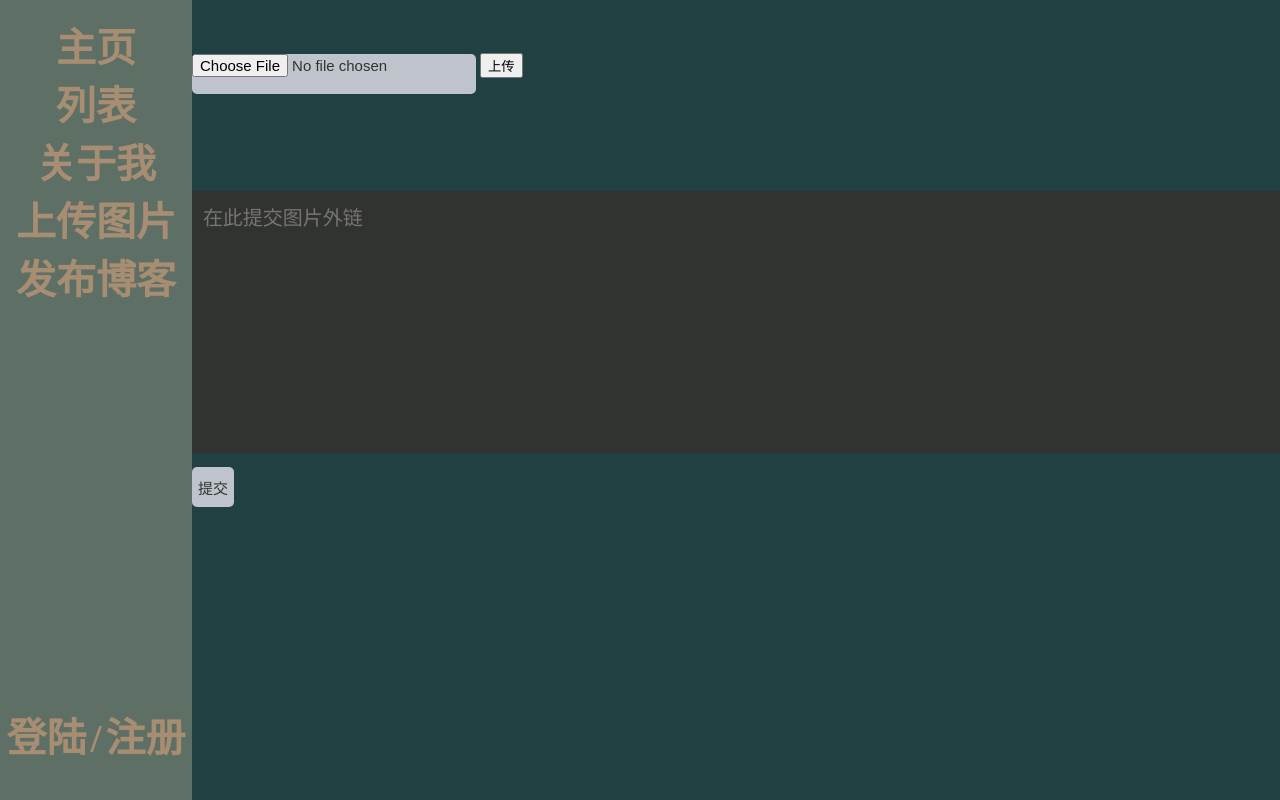
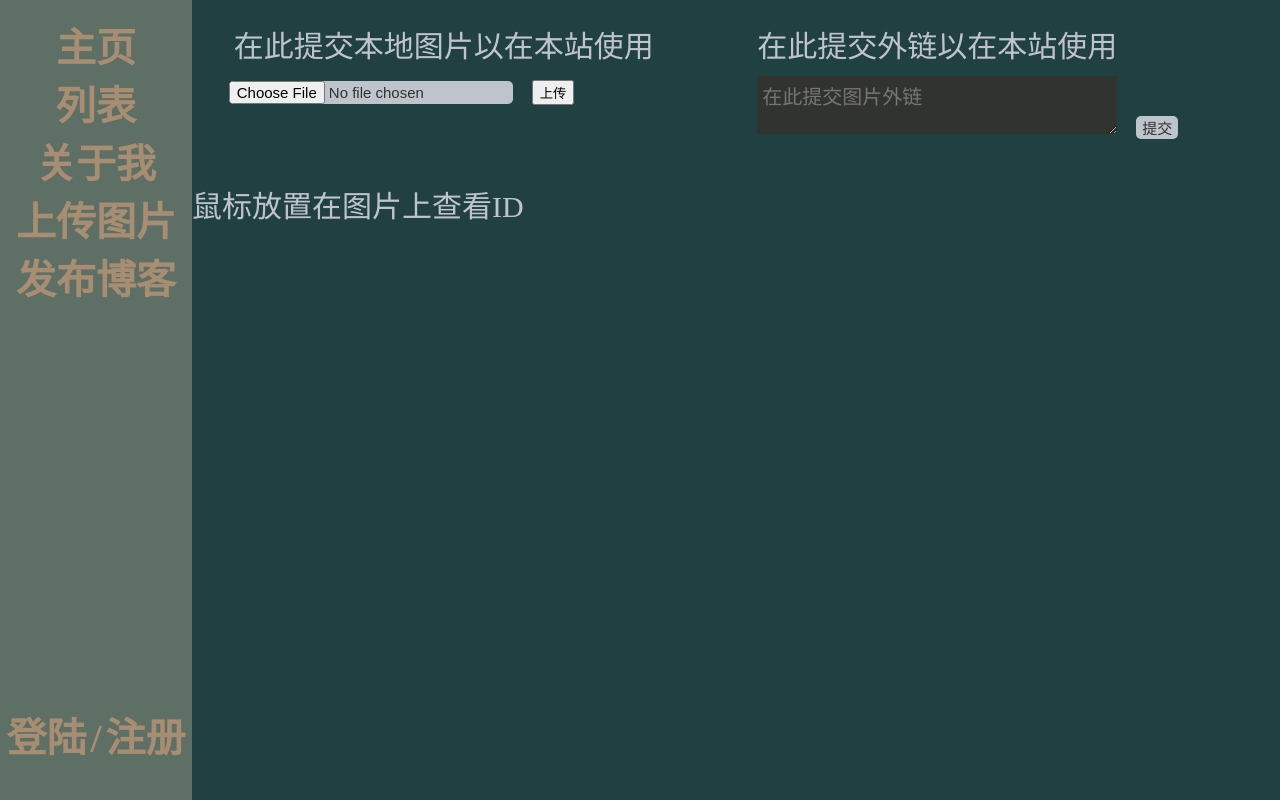
Before and after one commit to queziaa/MyDjango, a Django app: page /upload/ in a window 1280 px wide. Run offline with Django 3.2, Linux system fonts and the light colour scheme; data that the repository does not hold is empty.

Commit message:
增加部分css

```diff
--- a/my_blog/article/forms.py
+++ b/my_blog/article/forms.py
@@ -21,7 +21,7 @@ class add_comment(forms.Form):
 
 class outside_img(forms.Form):
 	img_url = forms.CharField(
-		widget=forms.Textarea(attrs={'placeholder':u'在此提交图片外链'}),
+		widget=forms.Textarea(attrs={'placeholder':u'在此提交图片外链','rows':u'2'}),
 		max_length=150,
 		required=True,
         strip=True,
@@ -31,7 +31,7 @@ class outside_img(forms.Form):
 
 class release_forms(forms.Form):
 	title = forms.CharField(
-		widget=forms.Textarea(attrs={'placeholder':u'在此输入文章标题'}),
+		widget=forms.Textarea(attrs={'placeholder':u'在此输入文章标题','rows':u'2'}),
 		min_length=1,
 		max_length=110,
 		required=True,
@@ -42,7 +42,7 @@ class release_forms(forms.Form):
 
 	)
 	content = forms.CharField(
-		widget=forms.Textarea(attrs={'placeholder':u'在此输入文章内容'}),
+		widget=forms.Textarea(attrs={'placeholder':u'在此输入文章内容','rows':u'6'}),
 		min_length=1,
 		required=True,
         strip=True,
--- a/my_blog/static/css/uploadimg.css
+++ b/my_blog/static/css/uploadimg.css
@@ -1,5 +1,53 @@
 .imfMod{
-	width:48%;
 	float:left;
 	padding:0% 1% 0% 1%;
 }
+.comment{
+	padding:0%;
+}
+.comment textarea{
+	width:70%;
+	height:10%;
+}
+.comment input{
+	height:10%;
+	margin:1% 3% 0% 3%;
+}
+form{
+	width:500px;
+}
+.comment_img{
+	margin:2%;
+	float:left;border:1px;
+	width:auto;
+}
+.comment_url{
+	margin:2%;
+	float:left;border:1px;
+	width:auto;
+}
+
+
+.comment_img p{
+	margin:0% 0% 2% 4%;
+	color: #bfc4cc;
+	font-size: 30px;
+
+}
+.comment_url p{
+	margin:0% 0% 2% 0%;
+	color: #bfc4cc;
+	font-size: 30px;
+}
+.prompt{
+	margin:2% 0% 0% 0%;
+	float:left;border:1px;
+	width:auto;
+}
+
+.prompt p{
+	margin:0%;
+	color: #a78d71;
+	font-size: 30px;
+
+}
--- a/my_blog/templates/release.html
+++ b/my_blog/templates/release.html
@@ -9,13 +9,13 @@
 	</form>
 	<div class="prompt">
 		<p>提交后需要管理员审核后发布</p>
-		<p>如需插入图片,请事先提交图片获取图片id,在插入图片位置书写“{@图片id@}“ ,例(下面有一张图片{@18@}上面有一张图片)</p>
+		<p>如需插入图片,请事先提交图片获取图片id,在插入图片位置书写“{@图片id@}“</p>
 		<p class="middle">以下是所有等待审核的博客</p>
 	</div>
 	{% for post in post_list %}
 		<div class="section_main" style="padding:0% 0% 0% 3% ;">
 			<div class="title">
-				<a href="#">{{ post.title }}</a>
+				<span>{{ post.title }}</span>
 			</div>
 			<div class="ther">
 				<span>id:{{ post.id }}</span>
--- a/my_blog/templates/uploadimg.html
+++ b/my_blog/templates/uploadimg.html
@@ -2,22 +2,28 @@
 {% block content %}
 	{% load staticfiles %}
 	<link href="{% static 'css/uploadimg.css' %}" rel="stylesheet" type="text/css">
+	<div class="comment_img">
+		<p>在此提交本地图片以在本站使用</p>
 		<form class="comment" method="POST" enctype="multipart/form-data">
 			{% csrf_token %}
 			<input type="file" name="img">
 			<button type="submit">上传</button>
 		</form>
-
+	</div>
+	<div class="comment_url">
+		<p>在此提交外链以在本站使用</p>
 		<form class="comment" method='post'>
 			{% csrf_token %}
 			{{ form_url }}
 			<input type="submit" value="提交">
 		</form>
-
+	</div>
+	<div class="prompt">
 		{% if img_id %}
-		<p>The picture id you uploaded is {{ img_id }}</p>
+			<p>你提交的图片ID为{{ img_id }}</p>
 		{% endif %}
-
+			<p style="color: #bfc4cc;">鼠标放置在图片上查看ID</p>
+	</div>
 	{% for img in imgs %}
 	<div class="imfMod">
 		<img src="{{ img.url }}" title={{ img.id }}>
```
Also changed, not shown: my_blog/static/css/release.css (+25 -4 lines), my_blog/static/img/0603ee9a040bf6b0e82de343b00c9ff7.gif (added), my_blog/static/img/07d21f7a65b72319c8e1fd1037fd4e1d.jpg (added), my_blog/static/img/3d47f5713b827c45a4ca3acec6cbc874.gif (added), my_blog/static/img/58206f02e62838ee16a9dc19cdedf20b.gif (added), my_blog/static/img/9fe8d8b413184106de9c4ec88ba63002.gif (added), my_blog/static/img/bbab478591266e0e59b340498f3084b2.gif (added), my_blog/static/img/d505da79f05d85dfe3e14bef328f6e8b.png (added), my_blog/static/img/dbbfe3d158bceae4410d8ca02ae1cb8e.gif (added), 3 other files. Lines whose indentation alone changed are shown as unchanged.
